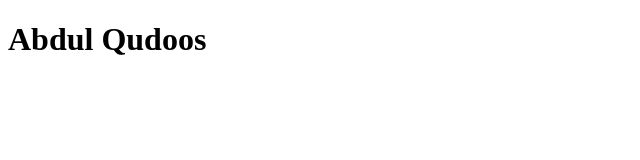
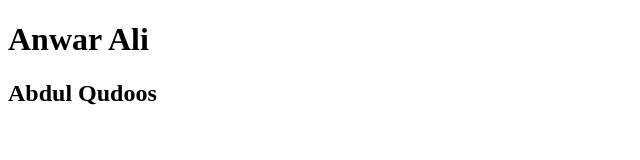
Before and after one commit to AbdulQudoos2006/Alhamdulillah, a plain HTML site: page index.html in a window 1280 px wide. Shown: the whole page, without its empty margins (0-640 px from the left). Drawn offline with Linux system fonts and the light colour scheme.

Commit message:
More Detail

```diff
--- a/index.html
+++ b/index.html
@@ -6,6 +6,7 @@
     <title>Document</title>
 </head>
 <body>
-    <h1>Abdul Qudoos</h1>
+    <h1>Anwar Ali</h1>
+    <h2>Abdul Qudoos</h2>
 </body>
 </html>
```
